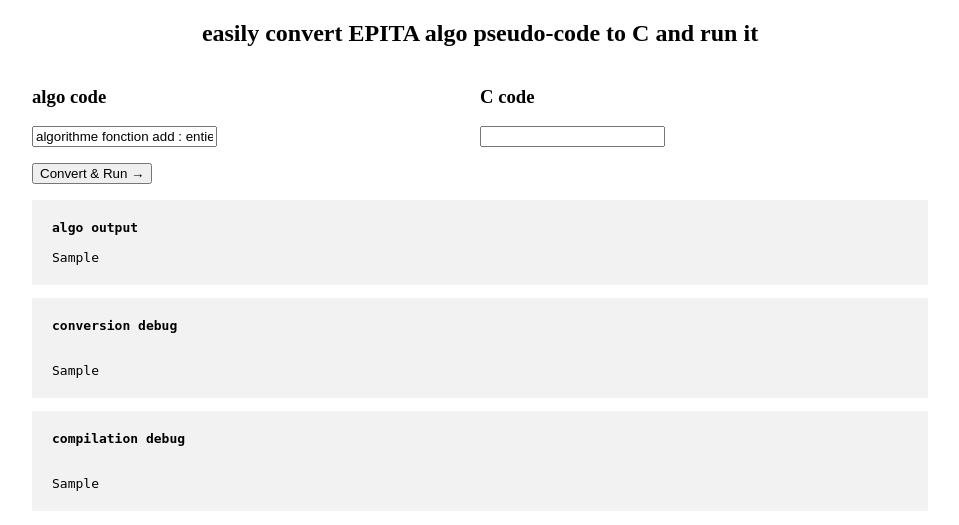
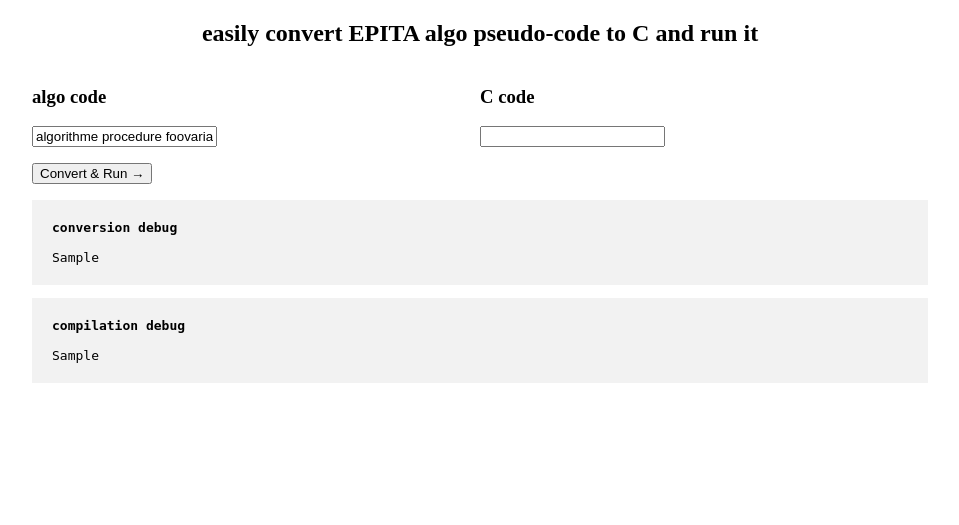
Before and after one commit to choucavalier/a2c-web, a Django app: template templates/convert.html in a window 1280 px wide. Shown: the top 525 px of the page, without its empty margins (160-1119 px from the left). Run offline with Django 3.2, Linux system fonts and the light colour scheme; tables that the repository leaves empty hold one stand-in row (values such as "Sample post"); the template is opened without the code that fills it: values that come from a table or form of the project are taken from there, most other values are stand-ins (such as "Sample title", 1, 10 or a date in 2020).

Commit message:
displaying only when non-empty

```diff
--- a/a2c/forms.py
+++ b/a2c/forms.py
@@ -1,17 +1,42 @@
 from django import forms
 from codemirror2.widgets import CodeMirrorEditor
 
-DEFAULT_ALGO = '''algorithme fonction add : entier
-  parametres locaux
-    entier a, b
+#DEFAULT_ALGO = '''algorithme fonction add : entier
+  #parametres locaux
+    #entier a, b
+#debut
+  #retourne a + b
+#fin algorithme fonction add
+
+#variables
+  #booleen variable_globale
+#debut
+  #ecrire(add(5, 5))
+#fin
+#'''
+
+DEFAULT_ALGO = '''algorithme procedure foo
+variables
+  t_pile p
 debut
-  retourne a + b
-fin algorithme fonction add
+  p <- pile_vide()
+  empiler(p, 1)
+  empiler(p, 2)
+  empiler(p, 3)
+  ecrire(p^.sommet)
+  ecrire(depiler(p))
+  empiler(p, 4)
+  ecrire(depiler(p))
+  ecrire(depiler(p))
+  ecrire(depiler(p))
 
-variables
-  booleen variable_globale
+  empiler(p, 1)
+  vide_pile(p)
+  ecrire(est_vide(p))
+fin algorithme procedure foo
+
 debut
-  ecrire(add(5, 5))
+  foo()
 fin
 '''
 
--- a/a2c/settings.py
+++ b/a2c/settings.py
@@ -137,7 +137,7 @@ CODEMIRROR_DEFAULT_OPTIONS = {
 }
 
 A2C_BINARY = 'a2c'
-A2C_TIMEOUT = 400
+A2C_TIMEOUT = 1
 A2C_GCC_FLAGS = [
     '-std=c99',
     '-Wall',
--- a/static/css/style.css
+++ b/static/css/style.css
@@ -28,3 +28,7 @@ h2 {
     padding: 20px;
     background: #f2f2f2;
 }
+
+.there_is {
+    background: #f5ebe6;
+}
--- a/templates/convert.html
+++ b/templates/convert.html
@@ -23,12 +23,25 @@
     <p><input type="submit" value="Convert & Run →"></p>
 </form>
 
-<pre id="output"><strong>algo output</strong><br/><br/>{{ algo_output }}</pre>
+{% if not conv_debug and not comp_debug %}
+<pre id="output">
+<strong>algo output</strong><br/>
+{{ algo_output }}
+</pre>
+{% endif %}
 
-<pre id="debug"><strong>conversion debug</strong><br/><br/>
-{{ conv_debug }}</pre>
+{% if conv_debug %}
+<pre id="debug">
+<strong>conversion debug</strong><br/>
+{{ conv_debug }}
+</pre>
+{% endif %}
 
-<pre id="debug"><strong>compilation debug</strong><br/><br/>
-{{ comp_debug }}</pre>
+{% if comp_debug %}
+<pre id="debug">
+<strong>compilation debug</strong><br/>
+{{ comp_debug }}
+</pre>
+{% endif %}
 
 {% endblock content %}
```
Also changed, not shown: a2c/views.py (+19 -7 lines).
